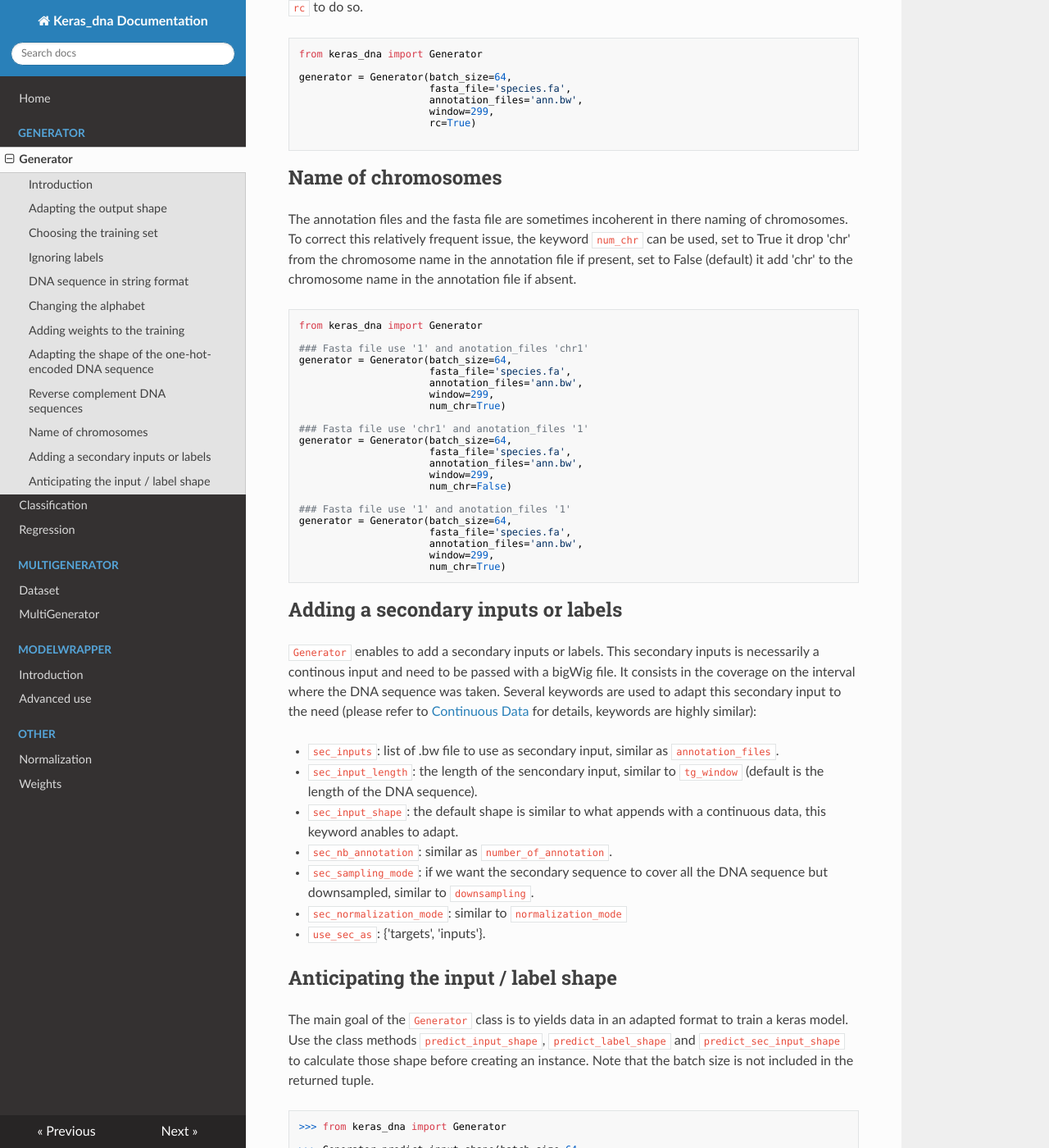
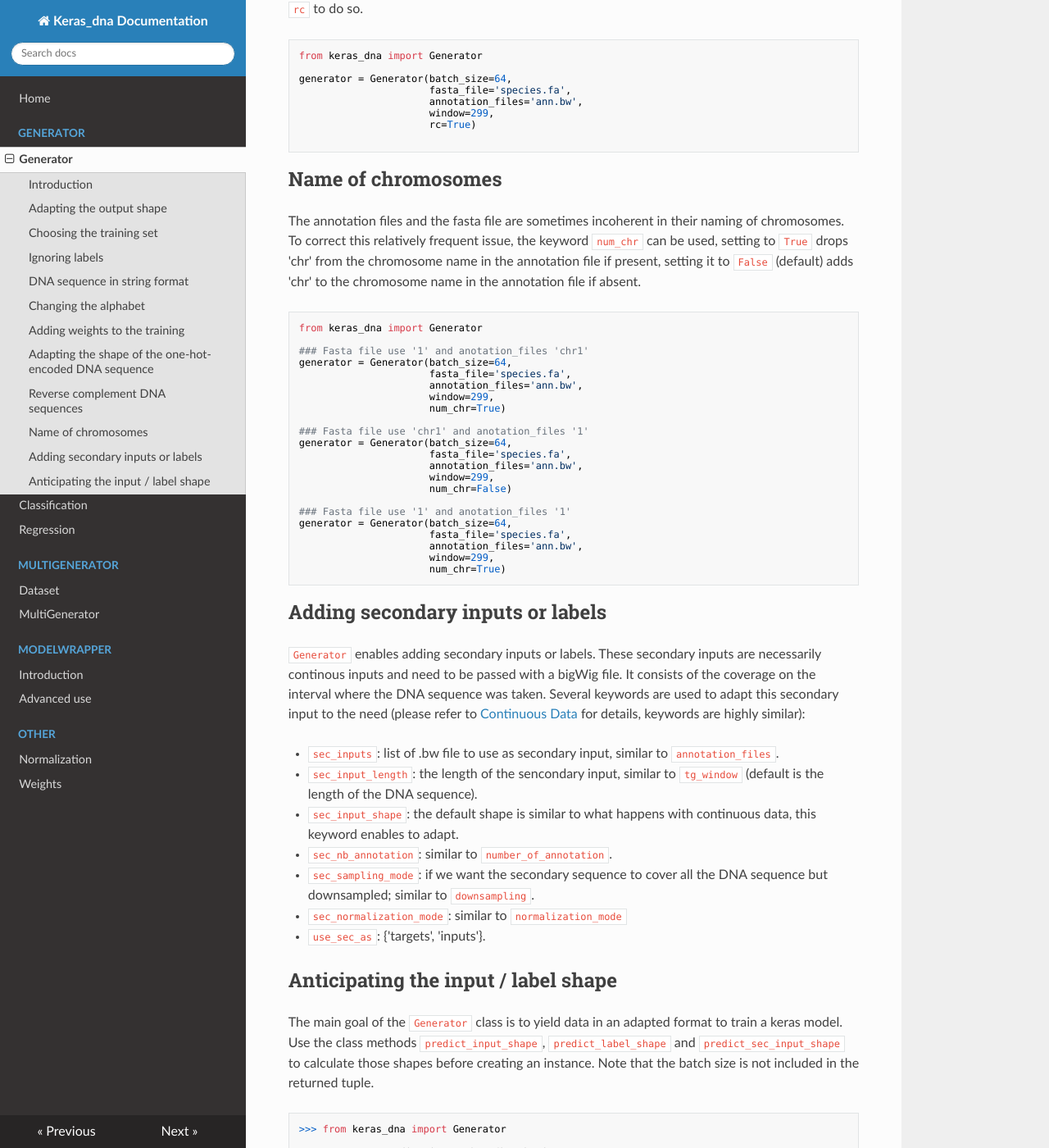
Before and after one commit to etirouthier/keras_dna, an MkDocs documentation site: the page built from docs/generators.md, in a window 1280 px wide and 1400 px high, scrolled down 2998 px. Shown: the whole window at 82% size. Built offline with MkDocs 1.6.1, drawn with Linux system fonts in a browser that asks for light colours; nearby versions of some CDN libraries; some of the changed text lies outside the part shown.

Commit message:
Update generators.md

````diff
--- a/docs/generators.md
+++ b/docs/generators.md
@@ -11,7 +11,7 @@ generator = Generator(batch_size=64, fasta_file='species.fa', ...)
 ```
 ## Adapting the output shape
 
-By default the label shape of `Generator` is in general `(batch_size, len(target), nb cell type, nb annotation` or for a non seq2seq classification model `(batch_size, nb cell type, nb annotation)` but one may want to modify this shape to match the output shape of the model (labels are compared with the output of the model). Pass the desired output shape through a tuple (keyword `output_shape`) to do so. Note that the first number of the tuple is the batch size and should match the `batch_size` argument.
+By default the label shape of `Generator` is in general `(batch_size, len(target), nb cell type, nb annotation` or for a non seq2seq classification model `(batch_size, nb cell type, nb annotation)`, but one may want to modify this shape to match the output shape of the model (labels are compared with the output of the model). Pass the desired output shape through a tuple (keyword `output_shape`) to do so. Note that the first number of the tuple is the batch size and should match the `batch_size` argument.
 
 ```python
 from keras_dna import Generator
@@ -111,9 +111,9 @@ In genomics, most of the data are unbalanced in terms of distribution (for examp
 
 ## Adapting the shape of the one-hot-encoded DNA sequence
 
-Two keywords are necessary to adapt the shape of the DNA sequence: `alphabet_axis` set the axis encoding for ACTG, and dummy_axis add a dimension to the sequence on the desired axis.
+Two keywords are necessary to adapt the shape of the DNA sequence: `alphabet_axis` sets the axis encoding for ACTG, and `dummy_axis` add a dimension to the sequence on the desired axis.
 
-Note that the numerotation of axis does not take the batch axis into account.
+Note that the axis numerotation does not take the batch axis into account.
 
 ```python
 from keras_dna import Generator
@@ -158,7 +158,7 @@ generator = Generator(batch_size=64,
 
 ## Name of chromosomes
 
-The annotation files and the fasta file are sometimes incoherent in there naming of chromosomes. To correct this relatively frequent issue, the keyword `num_chr` can be used, set to True it drop 'chr' from the chromosome name in the annotation file if present, set to False (default) it add 'chr' to the chromosome name in the annotation file if absent.
+The annotation files and the fasta file are sometimes incoherent in their naming of chromosomes. To correct this relatively frequent issue, the keyword `num_chr` can be used, setting to `True` drops 'chr' from the chromosome name in the annotation file if present, setting it to `False` (default) adds 'chr' to the chromosome name in the annotation file if absent.
 
 ```python
 from keras_dna import Generator
@@ -186,21 +186,21 @@ generator = Generator(batch_size=64,
 ```
 
 
-## Adding a secondary inputs or labels
+## Adding secondary inputs or labels
 
-`Generator` enables to add a secondary inputs or labels. This secondary inputs is necessarily a continous input and need to be passed with a bigWig file. It consists in the coverage on the interval where the DNA sequence was taken. Several keywords are used to adapt this secondary input to the need (please refer to [Continuous Data](continuous.md) for details, keywords are highly similar):
+`Generator` enables adding secondary inputs or labels. These secondary inputs are necessarily continous inputs and need to be passed with a bigWig file. It consists of the coverage on the interval where the DNA sequence was taken. Several keywords are used to adapt this secondary input to the need (please refer to [Continuous Data](continuous.md) for details, keywords are highly similar):
 
-- `sec_inputs`: list of .bw file to use as secondary input, similar as `annotation_files`.
+- `sec_inputs`: list of .bw file to use as secondary input, similar to `annotation_files`.
 - `sec_input_length`: the length of the sencondary input, similar to `tg_window` (default is the length of the DNA sequence).
-- `sec_input_shape`: the default shape is similar to what appends with a continuous data, this keyword anables to adapt.
-- `sec_nb_annotation`: similar as `number_of_annotation`.
-- `sec_sampling_mode`: if we want the secondary sequence to cover all the DNA sequence but downsampled, similar to `downsampling`.
+- `sec_input_shape`: the default shape is similar to what happens with continuous data, this keyword enables to adapt.
+- `sec_nb_annotation`: similar to `number_of_annotation`.
+- `sec_sampling_mode`: if we want the secondary sequence to cover all the DNA sequence but downsampled; similar to `downsampling`.
 - `sec_normalization_mode`: similar to `normalization_mode`
 - `use_sec_as`: {'targets', 'inputs'}.
 
 ## Anticipating the input / label shape
 
-The main goal of the `Generator` class is to yields data in an adapted format to train a keras model. Use the class methods `predict_input_shape`, `predict_label_shape` and `predict_sec_input_shape` to calculate those shape before creating an instance. Note that the batch size is not included in the returned tuple.
+The main goal of the `Generator` class is to yield data in an adapted format to train a keras model. Use the class methods `predict_input_shape`, `predict_label_shape` and `predict_sec_input_shape` to calculate those shapes before creating an instance. Note that the batch size is not included in the returned tuple.
 
 ```python
 >>> from keras_dna import Generator
````
Also changed, not shown: other parts of docs/generators.md (+5 -5 lines).
